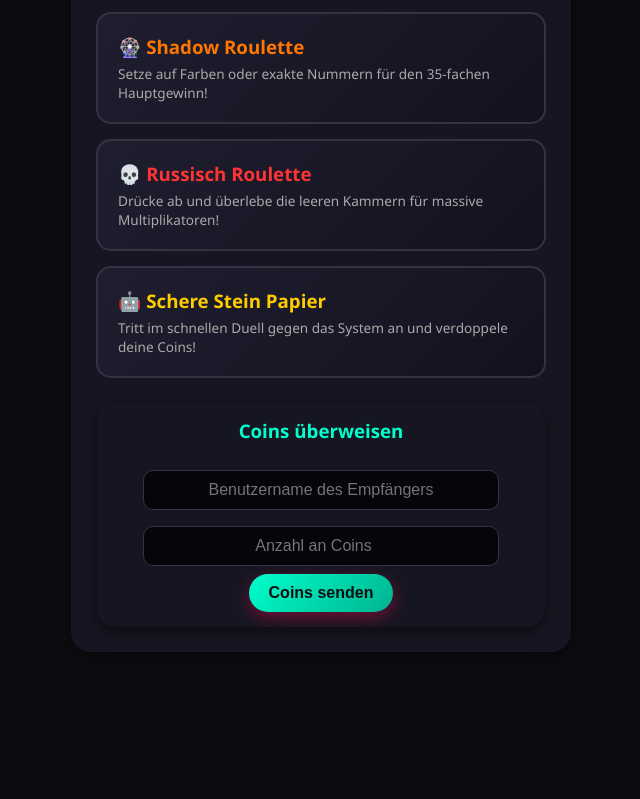
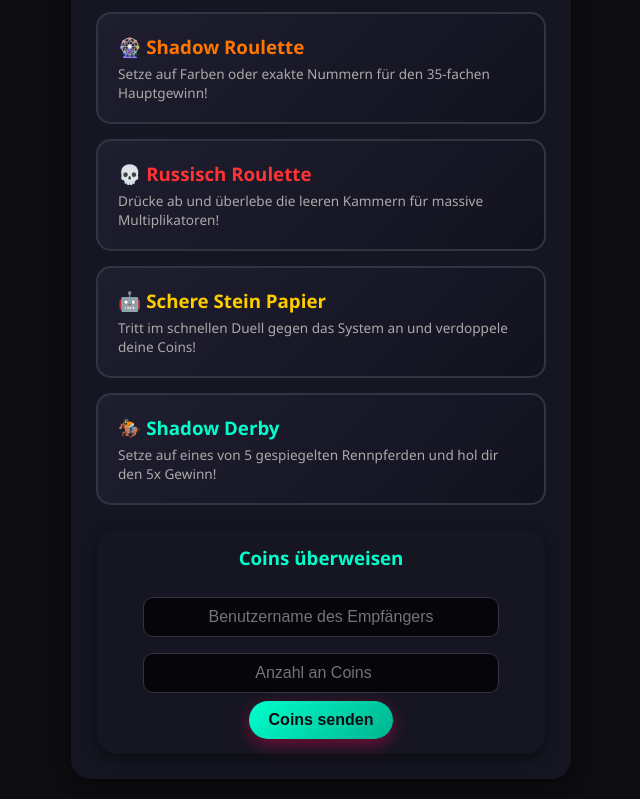
Before and after one commit to Shadow13041/Casino, a plain HTML site: page index.html in a window 1280 px wide. Shown: the part 861-1660 px from the top of the page, without its empty margins (319-959 px from the left). Before the commit the page ends 1533 px from the top, so only its background shows below. Drawn offline with Linux system fonts and the light colour scheme; no server answers; sample sign-in values are in the browser's storage.

Commit message:
Add Shadow Derby section to index.html

```diff
--- a/index.html
+++ b/index.html
@@ -64,7 +64,7 @@
         #hub-area, #account-area, #profile-section { display: none; }
     </style>
 </head>
-    <!-- =============== START BLOCK 4 =============== -->
+<!-- =============== START BLOCK 4 =============== -->
 <body>
     <div class="main-header">
         <div class="nav-logo" onclick="location.reload()">SHADOW CASINO</div>
@@ -127,6 +127,10 @@
             <div class="hub-card" onclick="location.href='ssp.html'">
                 <h3 style="margin:0 0 5px 0; color:#ffcc00;">🤖 Schere Stein Papier</h3>
                 <p style="margin:0; font-size:0.85rem; color:#aaa;">Tritt im schnellen Duell gegen das System an und verdoppele deine Coins!</p>
+            </div>
+            <div class="hub-card" onclick="location.href='race.html'">
+                <h3 style="margin:0 0 5px 0; color:#00ffcc;">🏇 Shadow Derby</h3>
+                <p style="margin:0; font-size:0.85rem; color:#aaa;">Setze auf eines von 5 gespiegelten Rennpferden und hol dir den 5x Gewinn!</p>
             </div>
         </div>
 <!-- =============== ENDE BLOCK 6 / HIER BLOCK 7 ANFÜGEN =============== -->
```
